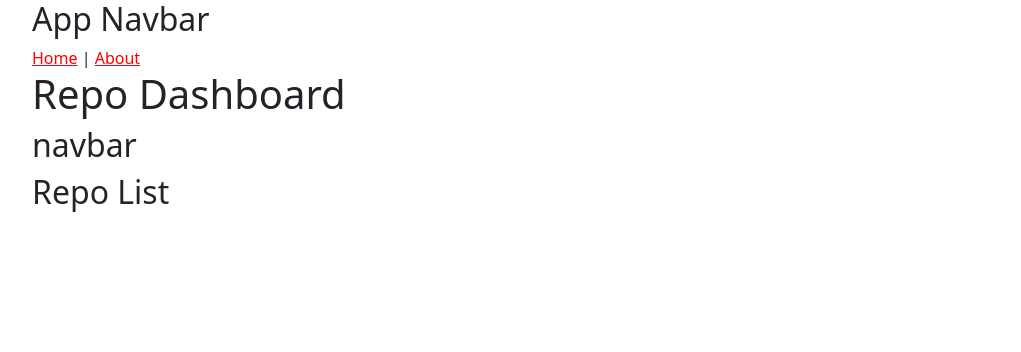
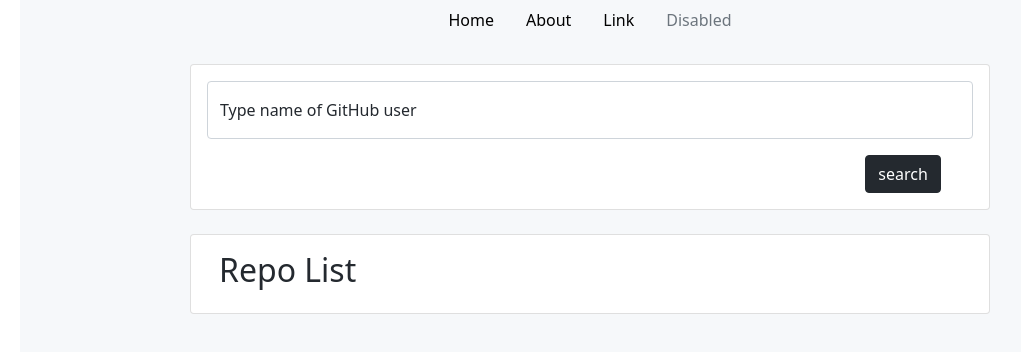
Before and after one commit to vkrajsa/juicymo-homework-vkrajsa, a Vue app: page / in a window 1280 px wide. Shown: the top 352 px of the page, without its empty margins (50-1071 px from the left). Built offline with nearby package versions, Linux system fonts and the light colour scheme.

Commit message:
Add basic layout

```diff
--- a/src/App.vue
+++ b/src/App.vue
@@ -14,5 +14,10 @@ export default {
 };
 </script>
 
-<style lang="scss">
+<style scoped>
+.container {
+  max-width: 1140px;
+  background: rgb(246, 248, 250);
+  min-height: 100vh;
+}
 </style>
--- a/src/assets/styles/app.scss
+++ b/src/assets/styles/app.scss
@@ -1,5 +1,24 @@
 // @import "node_modules/bootstrap/scss/bootstrap";
 
-$primary: red;
+// COLORS
+$primary: rgb(36, 41, 47);
+$secondary: rgb(45, 164, 78);
+
+// Body
+$body-bg: white;
+$body-color: $primary;
+
+// Links
+
+$link-decoration: none;
+
+// navbar
+.nav {
+  justify-content: center;
+
+  .nav-link {
+    color: black;
+  }
+}
 
 @import "node_modules/bootstrap/scss/bootstrap";
--- a/src/components/AppNavbar.vue
+++ b/src/components/AppNavbar.vue
@@ -1,9 +1,20 @@
 <template>
-  <div>
-    <h2>App Navbar</h2>
-    <router-link to="/">Home</router-link> |
-    <router-link to="/about">About</router-link>
-  </div>
+  <header class="header">
+    <ul class="nav">
+      <li class="nav-item">
+        <router-link to="/" class="nav-link">Home</router-link>
+      </li>
+      <li class="nav-item">
+        <router-link to="/about" class="nav-link">About</router-link>
+      </li>
+      <li class="nav-item">
+        <a class="nav-link" href="#">Link</a>
+      </li>
+      <li class="nav-item">
+        <a class="nav-link disabled">Disabled</a>
+      </li>
+    </ul>
+  </header>
 </template>
 
 
--- a/src/components/RepoList.vue
+++ b/src/components/RepoList.vue
@@ -1,5 +1,6 @@
 <template>
-  <!--
+  <div class="container">
+    <!--
 
 
     1] GETs AN ARRAY OF REPOS...
@@ -9,9 +10,9 @@
 
     -->
 
-  <h2>Repo List</h2>
+    <h2>Repo List</h2>
 
-  <!--
+    <!--
 
       DVE MOZNOSTI (NEBO JICH JE VICE?)
       1] ROUTER LINK S ID U KAZDEHO ELEMENTU
@@ -29,10 +30,17 @@
       maybe use async routing somehow ??? ()
 
       -->
+    <!-- <BaseBox> to je slot </BaseBox> -->
+  </div>
 </template>
 
 <script>
-export default {};
+// import BaseBox from "@/components/reusables/Box.vue";
+export default {
+  // components: {
+  //   BaseBox,
+  // },
+};
 </script>
 
 <style >
--- a/src/components/SearchBar.vue
+++ b/src/components/SearchBar.vue
@@ -1,5 +1,20 @@
 <template>
-  <h2>navbar</h2>
+  <form class="">
+    <div class="form-floating mb-3">
+      <input
+        type="email"
+        class="form-control"
+        id="floatingInput"
+        placeholder="name@example.com"
+      />
+      <label for="floatingInput">Type name of GitHub user</label>
+    </div>
+    <div class="row justify-content-end">
+      <div class="col-2">
+        <button class="btn btn-primary">search</button>
+      </div>
+    </div>
+  </form>
 </template>
 
 <script>
--- /dev/null
+++ b/src/components/reusables/Box.vue
@@ -0,0 +1,18 @@
+<template>
+  <div class="card mt-4">
+    <div class="card-body">
+      <slot></slot>
+    </div>
+  </div>
+</template>
+
+<script>
+export default {};
+</script>
+
+<style scoped>
+.card {
+  max-width: 800px;
+  margin: 0 auto;
+}
+</style>
--- a/src/views/AboutPage.vue
+++ b/src/views/AboutPage.vue
@@ -1,5 +1,5 @@
 <template>
-  <div class="about">
+  <main>
     <h1>This is an about page</h1>
-  </div>
+  </main>
 </template>
--- a/src/views/RepoDashboard.vue
+++ b/src/views/RepoDashboard.vue
@@ -1,7 +1,5 @@
 <template>
-  <div>
-    <h1>Repo Dashboard</h1>
-    <SearchBar />
+  <main>
     <!--
       SEARCH BAR COMPONENT
       1] ALL THE LOGIC CAN HAPPEN IN THE COMPONENT ? YES
@@ -17,12 +15,14 @@
     -->
 
     <!-- USE PROPS OR HAVE THE REPOS IN VUEX?? -->
-    <RepoList />
-  </div>
+    <BaseBox> <SearchBar /></BaseBox>
+    <BaseBox> <RepoList /></BaseBox>
+  </main>
 </template>
 
 <script>
 // @ is an alias to /src
+import BaseBox from "@/components/reusables/Box.vue";
 import SearchBar from "@/components/SearchBar.vue";
 import RepoList from "@/components/RepoList.vue";
 
@@ -30,10 +30,10 @@ export default {
   data() {
     return {};
   },
-
   components: {
     SearchBar,
     RepoList,
+    BaseBox,
   },
 };
 </script>
--- a/src/views/RepoDetail.vue
+++ b/src/views/RepoDetail.vue
@@ -1,5 +1,5 @@
 <template>
-  <div>
+  <main>
     <h1>Repo Detail</h1>
 
     <!--
@@ -9,7 +9,7 @@
 
     <RepoCommits :commits="commits" />
     <RepoBranches :branches="branches" />
-  </div>
+  </main>
 </template>
 
 <script>
```
Also changed, not shown: src/components/reusables/ErrorMessage.vue (added, +13 -0 lines).
